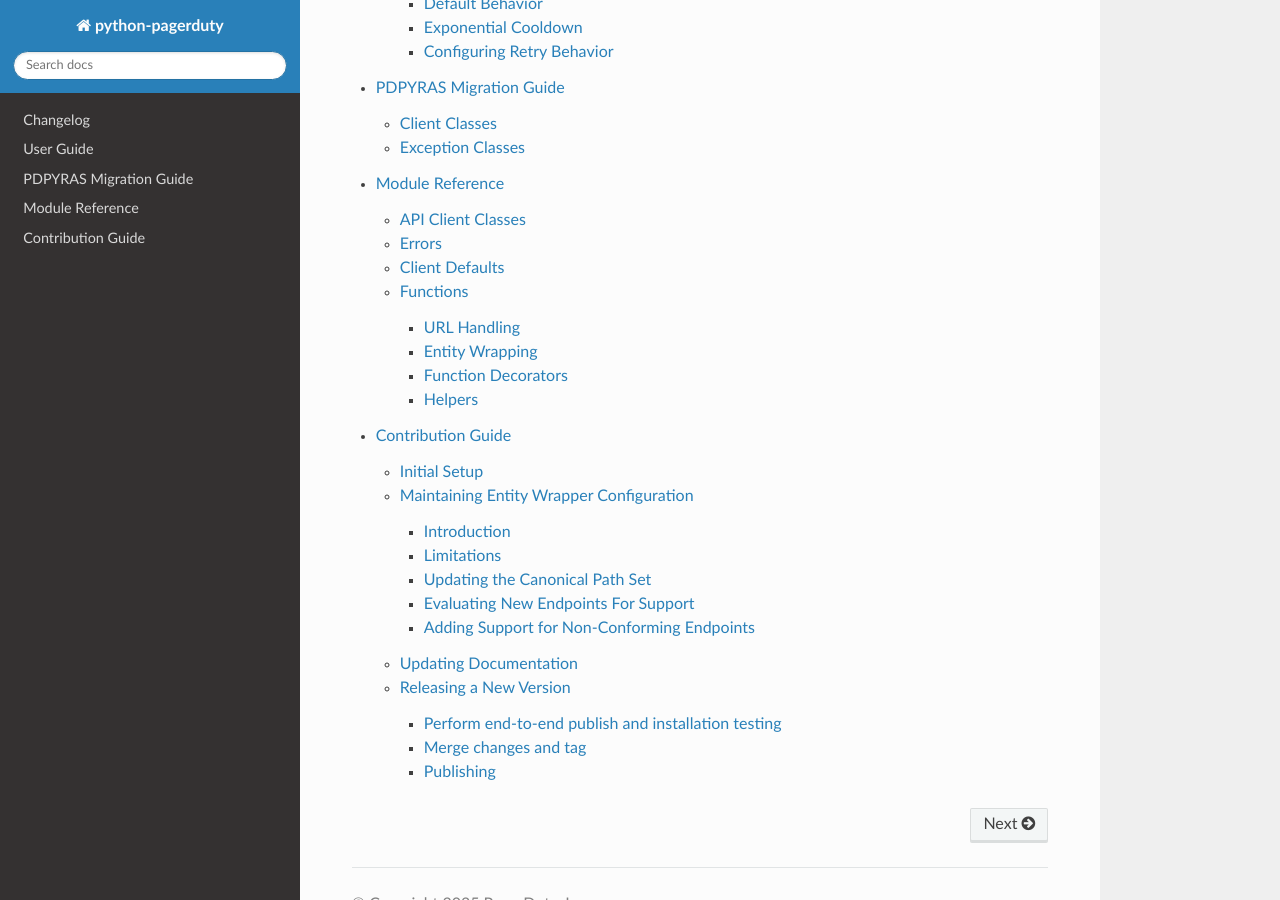
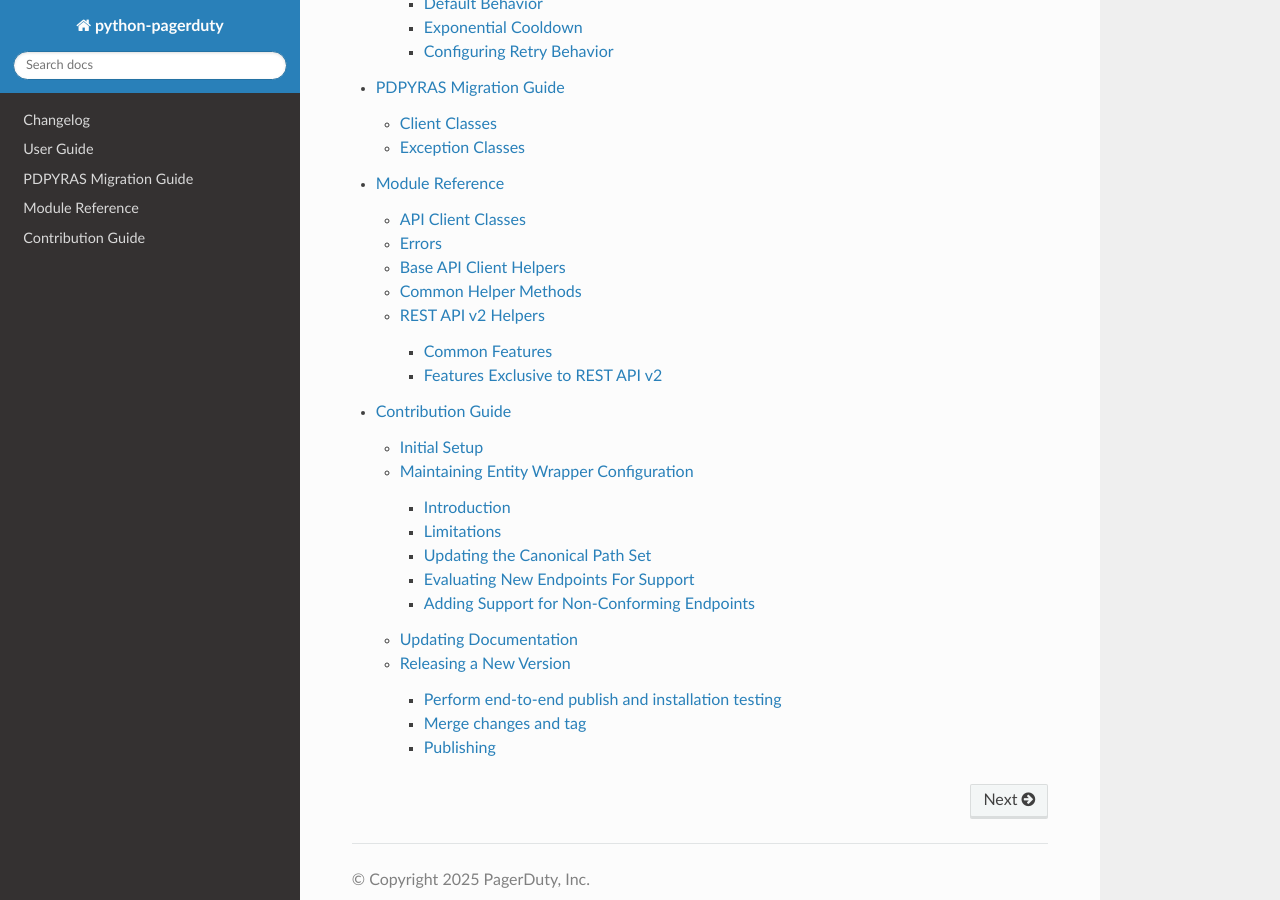
Before and after one commit to PagerDuty/python-pagerduty, a Sphinx documentation site: the page built from sphinx/source/index.rst, in a window 1280 px wide and 900 px high, scrolled down 1336 px. Built offline with Sphinx 7.4.7 and the Read the Docs theme 3.1.0, drawn with Linux system fonts in a browser that asks for light colours; some of the changed lines change nothing that is shown.

Commit message:
docs(54): Restructure the module reference

```diff
--- a/sphinx/source/module_reference.rst
+++ b/sphinx/source/module_reference.rst
@@ -5,14 +5,28 @@ Module Reference
 ================
 
 This page covers the documentation of individual methods and classes provided
-by the module. For general usage and examples, refer to the :ref:`user_guide`.
+by the package. For general usage and examples, refer to the :ref:`user_guide`.
 
 API Client Classes
 ------------------
+For convenience and backwards compatibility, the API client classes supplied by
+this library are imported into the root namespace of the module. For example:
+
+.. code-block:: python
+
+    # Instead of this:
+    from pagerduty.rest_api_v2_client import RestApiV2Client
+
+    # One can write the import as:
+    from pagerduty import RestApiV2Client
+
 .. autoclass:: pagerduty.ApiClient
     :members:
 
 .. autoclass:: pagerduty.OAuthTokenClient
+    :members:
+
+.. autoclass:: pagerduty.RestApiV2LikeClient
     :members:
 
 .. autoclass:: pagerduty.RestApiV2Client
@@ -21,65 +35,48 @@ API Client Classes
 .. autoclass:: pagerduty.EventsApiV2Client
     :members:
 
+.. autoclass:: pagerduty.SlackIntegrationApiClient
+    :members:
+
+.. autoclass:: pagerduty.SlackIntegrationConnectionsApiClient
+    :members:
+
 Errors
 ------
-.. autoclass:: pagerduty.Error
+.. automodule:: pagerduty.errors
     :members:
-.. autoclass:: pagerduty.HttpError
+
+Base API Client Helpers
+-----------------------
+.. automodule:: pagerduty.api_client
     :members:
-.. autoclass:: pagerduty.ServerHttpError
+    :exclude-members: ApiClient
+
+Common Helper Methods
+--------------------
+.. automodule:: pagerduty.common
     :members:
-.. autoclass:: pagerduty.UrlError
 
-Client Defaults
----------------
-These are properties of the module that configure default behavior for the API
-client. There should be no need for the end user to modify them.
+REST API v2 Helpers
+------------------
+
+Common Features
+***************
+REST API v2 and the integration APIs (to some extent) have some common
+features, such as classic pagination, which are implemented in
+``rest_api_v2_like_client`` so as to be able to repurpose them in APIs that
+follow similar conventions.
+
+.. automodule:: pagerduty.rest_api_v2_like_client
+    :members:
+    :exclude-members: RestApiV2LikeClient
+
+Features Exclusive to REST API v2
+*********************************
 
 .. automodule:: pagerduty.rest_api_v2_client
-    :members: ITERATION_LIMIT, ENTITY_WRAPPER_CONFIG, CANONICAL_PATHS, CURSOR_BASED_PAGINATION_PATHS
-.. automodule:: pagerduty.common
-    :members: TEXT_LEN_LIMIT
-.. automodule:: pagerduty.api_client
-    :members: TIMEOUT
-
-Functions
----------
-These are generic functions used by the API session classes and are not on
-their own typically needed, but which are documented for the benefit of anyone
-who may find use in them.
-
-URL Handling
-************
-URL related functions.
-
-.. automodule:: pagerduty
-    :members: canonical_path, endpoint_matches, is_path_param, normalize_url
-
-Entity Wrapping
-***************
-Functions that implement entity wrapping logic.
-
-.. automodule:: pagerduty
-    :members: entity_wrappers, infer_entity_wrapper, unwrap
-
-Function Decorators
-*******************
-Intended for use with functions based on the HTTP verb functions of subclasses
-of `requests.Session`_, i.e. that would otherwise return a `requests.Response`_
-object.
-
-.. automodule:: pagerduty
-    :members: auto_json, requires_success, resource_url, wrapped_entities
-
-Helpers
-*******
-Miscellaneous functions
-
-.. automodule:: pagerduty
-    :members: deprecated_kwarg, http_error_message, last_4, plural_name, successful_response, truncate_text, try_decoding
-
-
+    :members:
+    :exclude-members: RestApiV2Client
 
 .. References:
 .. -----------
```
